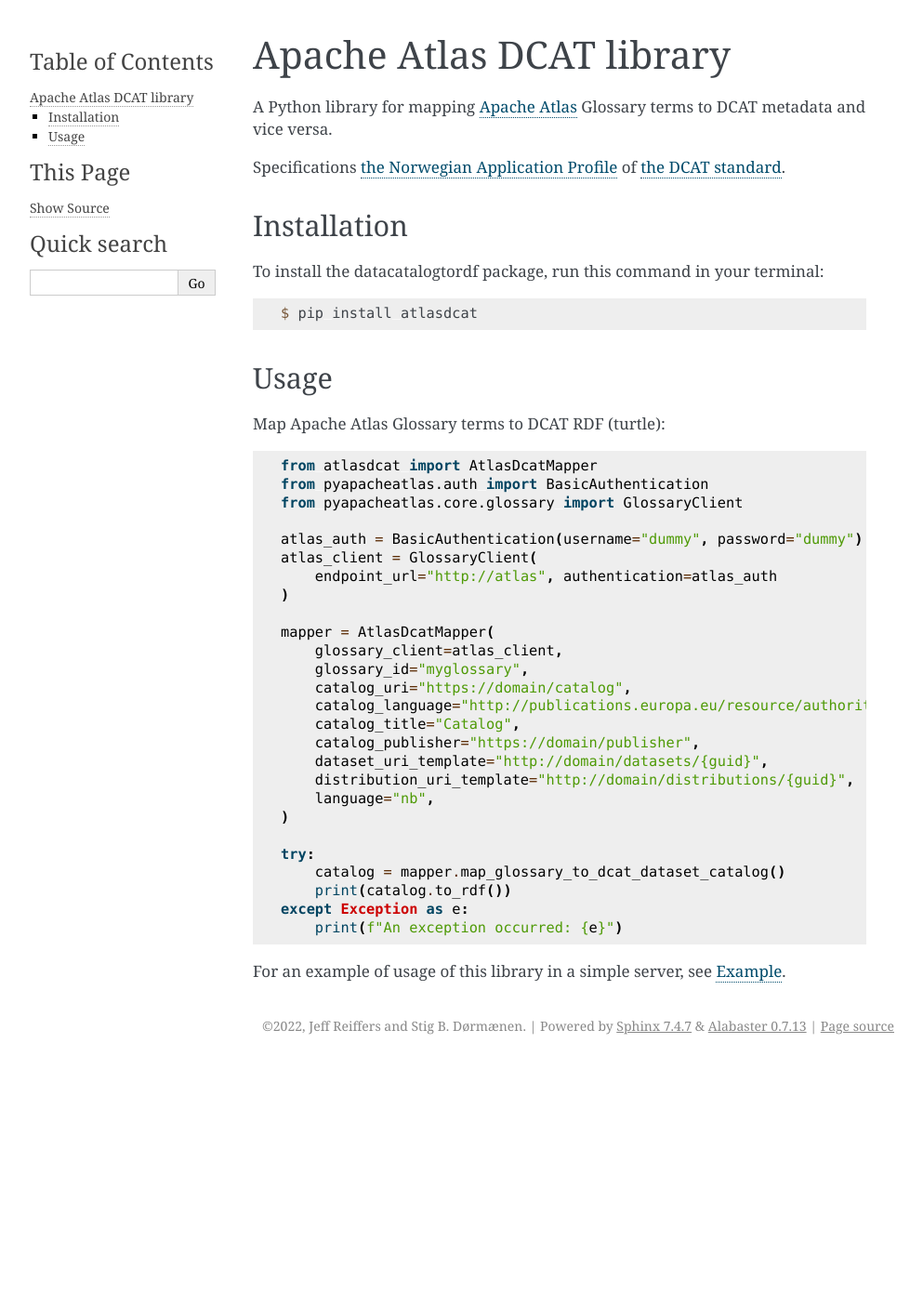
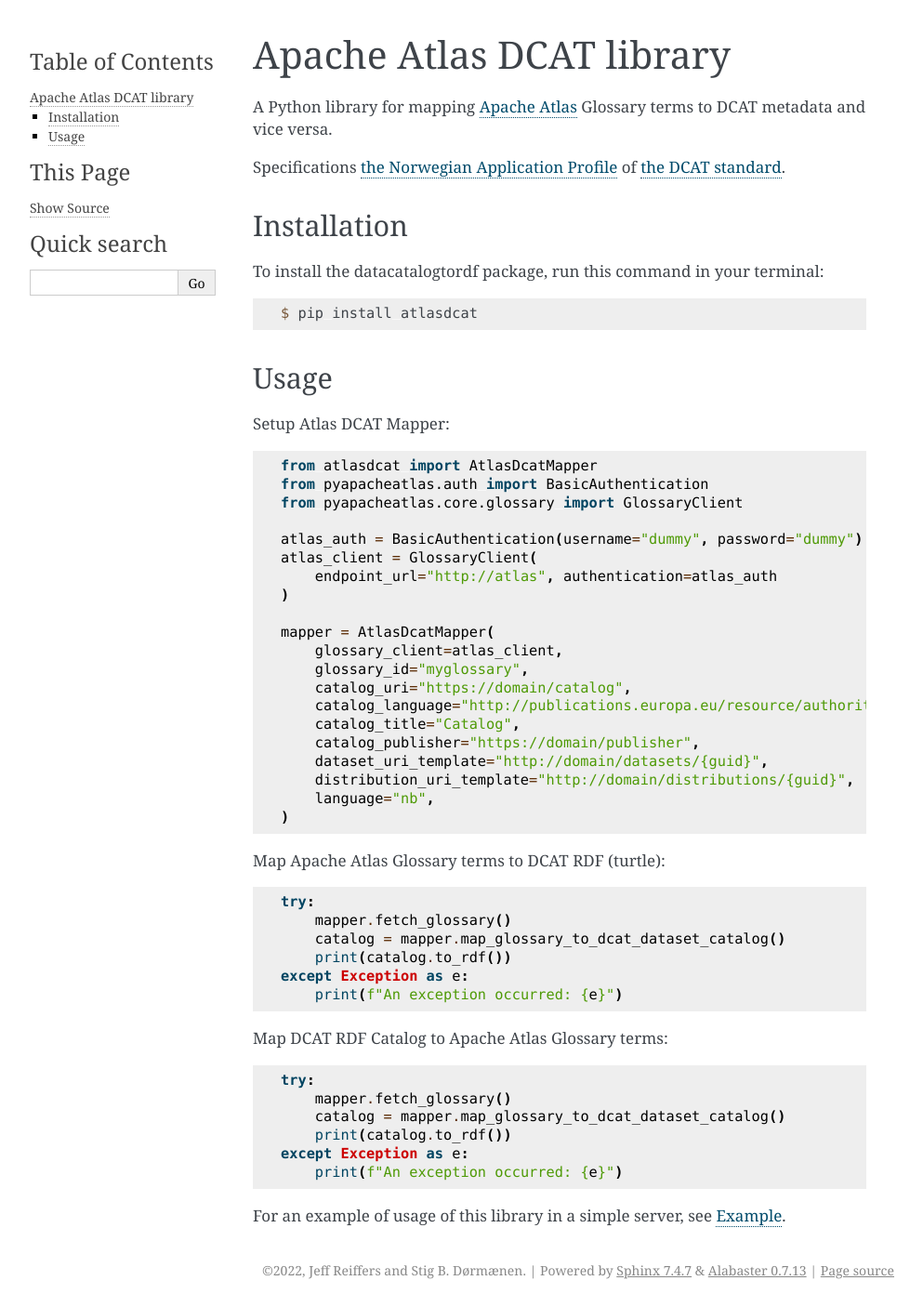
Before and after one commit to Informasjonsforvaltning/atlasdcat, a Sphinx documentation site: the page built from docs/index.rst, in a window 1280 px wide. Shown: the whole page at 93% size, without its empty margins (148-1141 px from the left). Built offline with Sphinx 7.4.7, drawn with Linux system fonts in a browser that asks for light colours; before the commit the page ends 1143 px from its top, so only the background shows below that.

Commit message:
chore: doc update

```diff
--- a/docs/index.rst
+++ b/docs/index.rst
@@ -28,7 +28,7 @@
 Usage
 -----
 
-Map Apache Atlas Glossary terms to DCAT RDF (turtle):
+Setup Atlas DCAT Mapper:
 
 .. code-block::
 
@@ -53,7 +53,23 @@
         language="nb",
     )
 
+Map Apache Atlas Glossary terms to DCAT RDF (turtle):
+
+.. code-block::
+
     try:
+        mapper.fetch_glossary()
+        catalog = mapper.map_glossary_to_dcat_dataset_catalog()
+        print(catalog.to_rdf())
+    except Exception as e:
+        print(f"An exception occurred: {e}")
+
+Map DCAT RDF Catalog to Apache Atlas Glossary terms:
+
+.. code-block::
+
+    try:
+        mapper.fetch_glossary()
         catalog = mapper.map_glossary_to_dcat_dataset_catalog()
         print(catalog.to_rdf())
     except Exception as e:
```
Also changed, not shown: README.md (+1 -0 lines), 1 other file.
